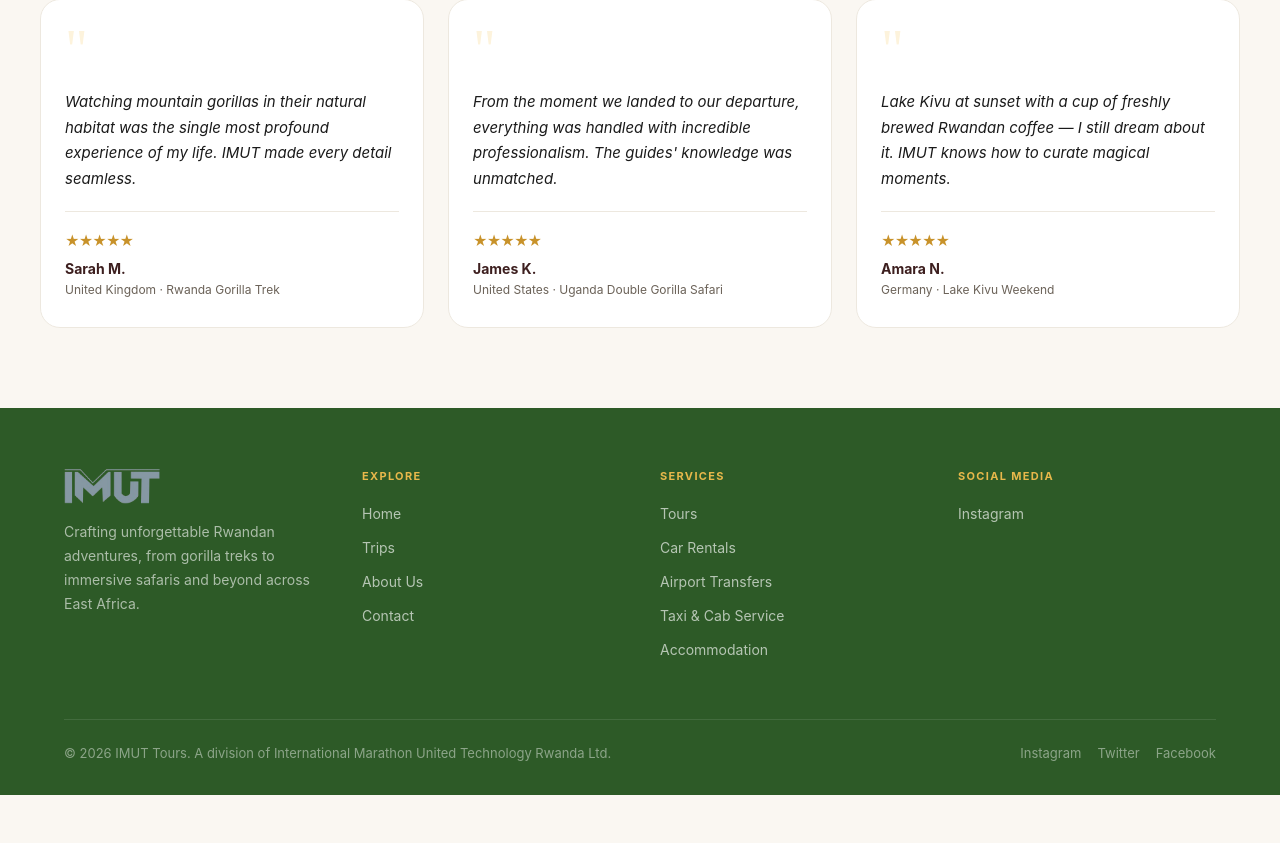
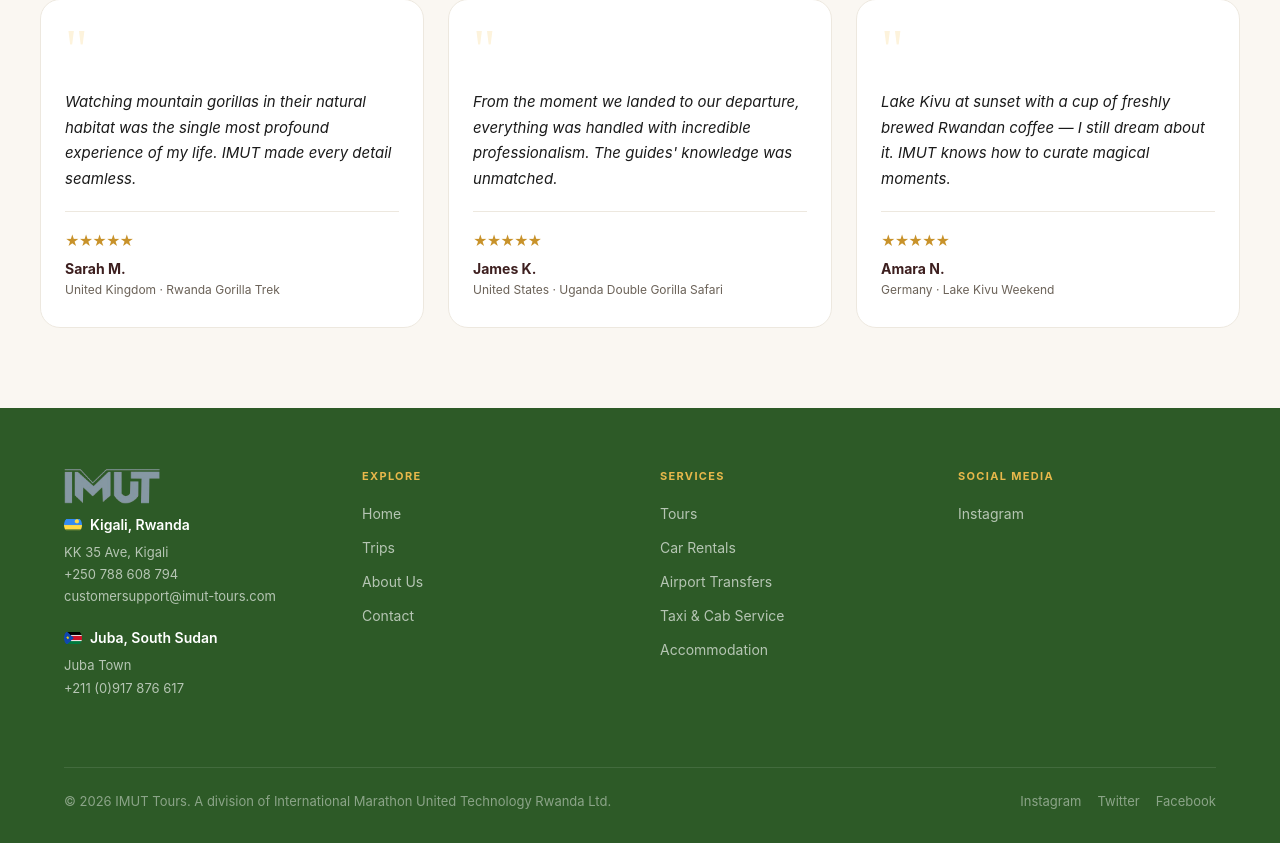
Before and after one commit to Bazatohalemouard/imut-tours, a React (Vite) app: page / in a window 1280 px wide. Shown: the part 1976-2819 px from the top of the page. Before the commit the page ends 2771 px from the top, so only its background shows below. Built offline with nearby package versions, Linux system fonts and the light colour scheme; no server answers; a web font is replaced by a local one.

Commit message:
Added address on footer

```diff
--- a/src/components/Footer.jsx
+++ b/src/components/Footer.jsx
@@ -2,6 +2,27 @@ import PropTypes from "prop-types";
 import { IMUTLogo } from "../components/IMUTLogo";
 import { colors } from "../theme/colors";
 import { trackEvent } from "../utils/analytics";
+import rwandaFlag from "../assets/flags/rwanda.png";
+import southSudanFlag from "../assets/flags/south-sudan.png";
+
+const offices = [
+  {
+    flag: rwandaFlag,
+    city: "Kigali",
+    country: "Rwanda",
+    address: "KK 35 Ave, Kigali",
+    phone: "+250 788 608 794",
+    email: "customersupport@imut-tours.com",
+  },
+  {
+    flag: southSudanFlag,
+    city: "Juba",
+    country: "South Sudan",
+    address: "Juba Town",
+    phone: "+211 (0)917 876 617",
+    email: null,
+  },
+];
 
 export const Footer = ({ setPage }) => (
   <footer style={{ background: colors.jungle, color: "#fff" }}>
@@ -22,17 +43,84 @@ export const Footer = ({ setPage }) => (
       >
         <div>
           <IMUTLogo size={36} light />
+          <ul style={{ listStyle: "none", padding: 0, marginTop: 10 }}>
+            {offices.map((office) => (
+              <li key={office.city} style={{ marginBottom: 20 }}>
+                <div
+                  style={{
+                    display: "flex",
+                    alignItems: "center",
+                    gap: 8,
+                    marginBottom: 6,
+                  }}
+                >
+                  <img
+                    src={office.flag}
+                    alt={`${office.country} flag`}
+                    style={{
+                      width: 18,
+                      height: 12,
+                      objectFit: "cover",
+                      borderRadius: 2,
+                    }}
+                  />
+                  <span
+                    style={{
+                      fontSize: 14,
+                      fontWeight: 600,
+                      color: "#fff",
+                    }}
+                  >
+                    {office.city}, {office.country}
+                  </span>
+                </div>
                 <p
                   style={{
-              color: "rgba(255,255,255,0.6)",
-              fontSize: 14,
+                    color: "rgba(255,255,255,0.65)",
+                    fontSize: 13,
                     lineHeight: 1.7,
-              margin: "16px 0 0",
-              maxWidth: 260,
+                    margin: 0,
                   }}
                 >
-            Crafting unforgettable Rwandan adventures, from gorilla treks to immersive safaris and beyond across East Africa.
+                  {office.address}
                 </p>
+                <a
+                  href={`tel:${office.phone.replace(/[^+\d]/g, "")}`}
+                  style={{
+                    color: "rgba(255,255,255,0.65)",
+                    fontSize: 13,
+                    lineHeight: 1.7,
+                    textDecoration: "none",
+                    display: "block",
+                  }}
+                  onMouseEnter={(e) => (e.target.style.color = "#fff")}
+                  onMouseLeave={(e) =>
+                    (e.target.style.color = "rgba(255,255,255,0.65)")
+                  }
+                >
+                  {office.phone}
+                </a>
+                {office.email && (
+                  <a
+                    href={`mailto:${office.email}`}
+                    style={{
+                      color: "rgba(255,255,255,0.65)",
+                      fontSize: 13,
+                      lineHeight: 1.7,
+                      textDecoration: "none",
+                      display: "block",
+                    }}
+                    onMouseEnter={(e) => (e.target.style.color = "#fff")}
+                    onMouseLeave={(e) =>
+                      (e.target.style.color = "rgba(255,255,255,0.65)")
+                    }
+                  >
+                    {office.email}
+                  </a>
+                )}
+              </li>
+            ))}
+          </ul>
         </div>
 
         {[
```
Lines whose indentation alone changed are shown as unchanged.
